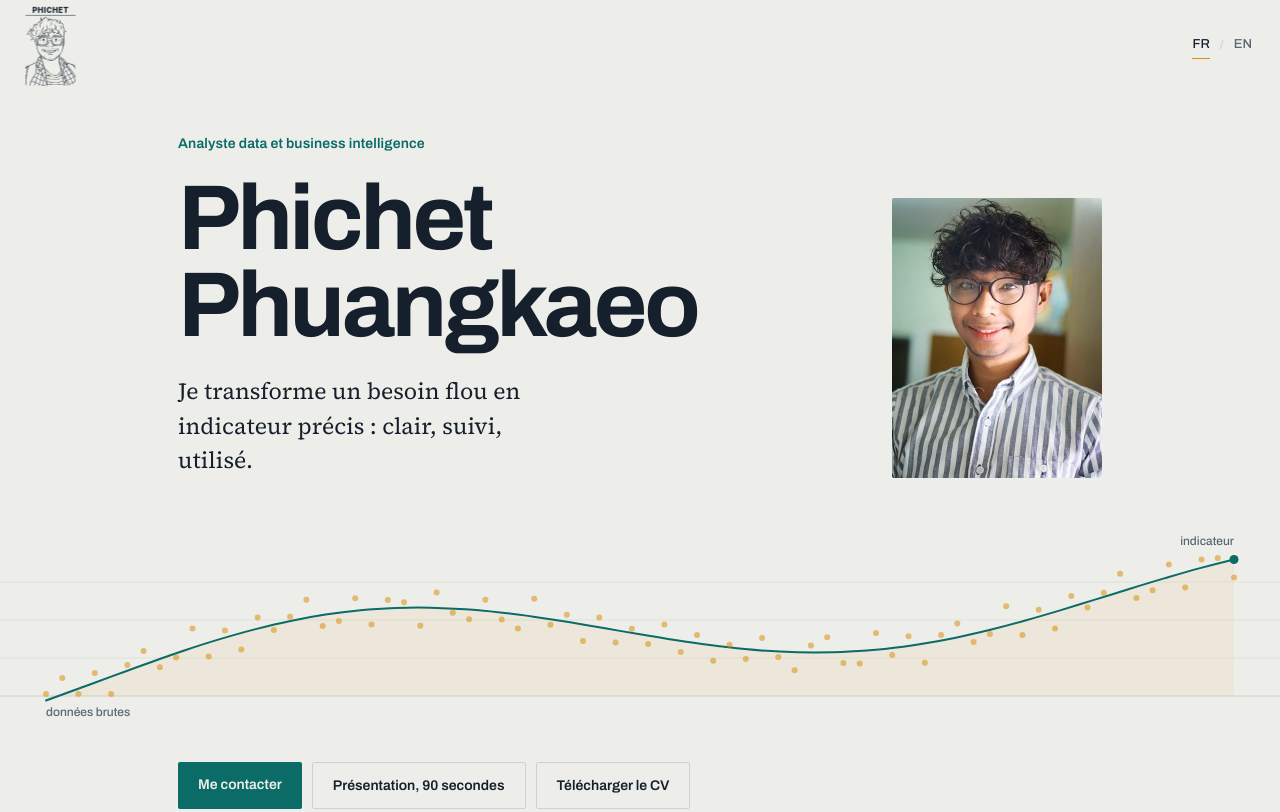
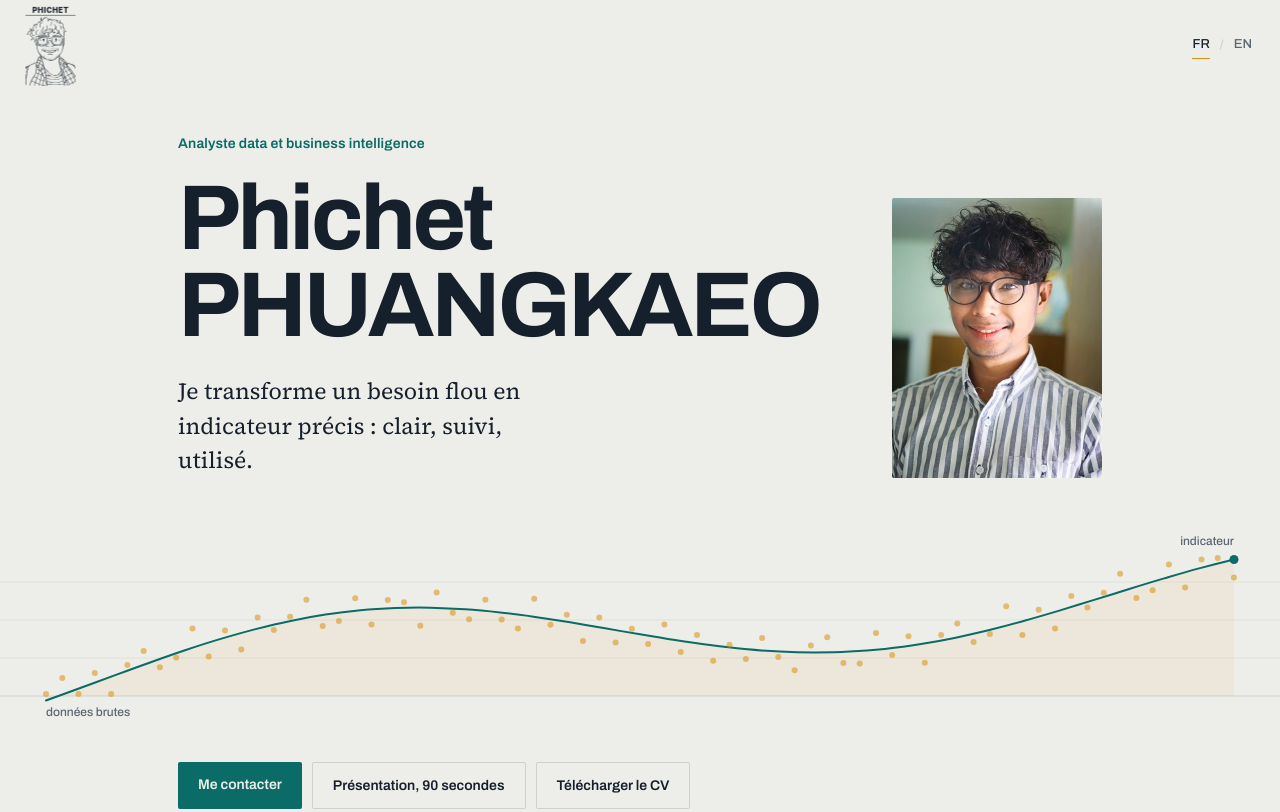
Before and after one commit to phuangkaeo/phichet_cv, a plain HTML site: page index.html in a window 1280 px wide. Shown: the top 812 px of the page. Drawn offline with Linux system fonts and the light colour scheme.

Commit message:
Update name formatting in index.html

```diff
--- a/index.html
+++ b/index.html
@@ -36,7 +36,7 @@
       <div>
         <p class="role lift" id="role" data-fr="Analyste data et business intelligence"
            data-en="Data and business intelligence analyst">Analyste data et business intelligence</p>
-        <h1 class="split"><span class="w">Phichet</span><span class="l2"><span class="w">Phuangkaeo</span></span></h1>
+        <h1 class="split"><span class="w">Phichet</span><span class="l2"><span class="w">PHUANGKAEO</span></span></h1>
         <p class="lead lift" id="lead"
            data-fr="Je transforme un besoin flou en indicateur précis : clair, suivi, utilisé."
            data-en="I turn a vague need into a precise indicator: clear, tracked, actually used.">Je transforme un besoin flou en indicateur précis : clair, suivi, utilisé.</p>
```
